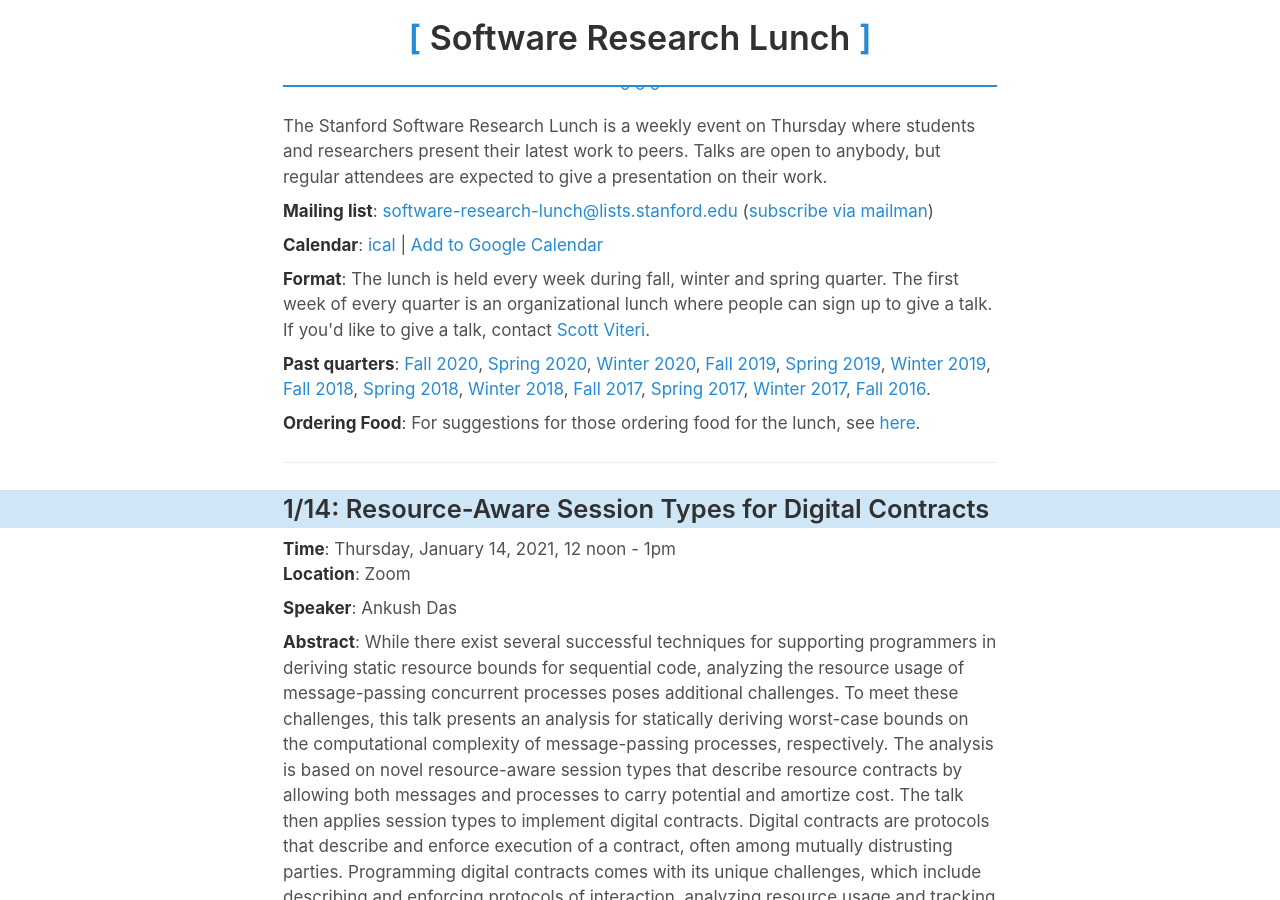
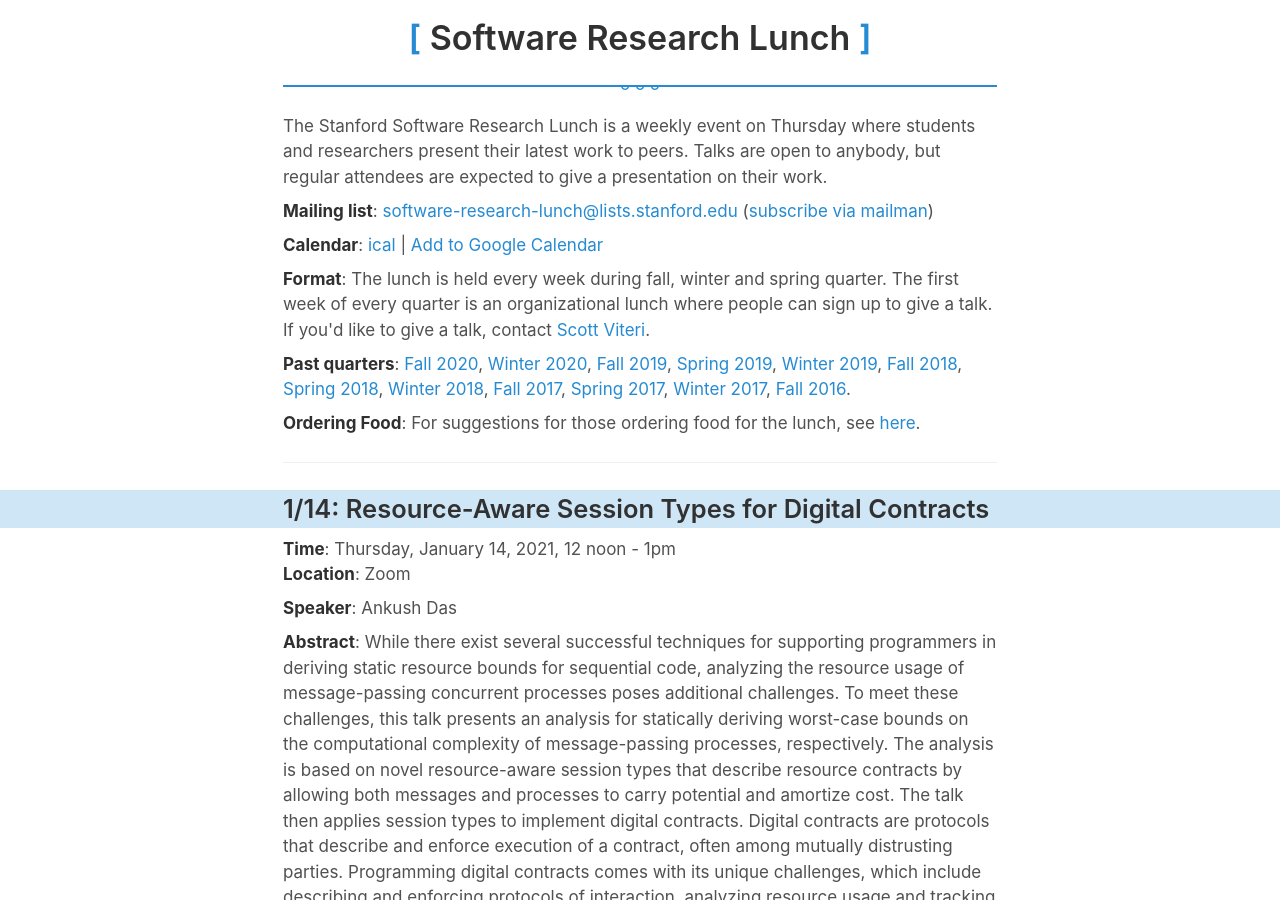
Before and after one commit to software-research-lunch/software-research-lunch.github.io, a Jekyll site: the page built from index.html, in a window 1280 px wide and 900 px high. Built offline with Jekyll 4.4.1, drawn with Linux system fonts in a browser that asks for light colours.

Commit message:
remove 20-spring, which does not exist

```diff
--- a/_includes/main.html
+++ b/_includes/main.html
@@ -7,7 +7,7 @@
 
 <p><strong>Format</strong>: The lunch is held every week during fall, winter and spring quarter.  The first week of every quarter is an organizational lunch where people can sign up to give a talk.  If you'd like to give a talk, contact <a href="mailto:sviteri@stanford.edu">Scott Viteri</a>.<p>
 
-<p><strong>Past quarters</strong>: <a href="/archive/2020-fall/">Fall 2020</a>, <a href="/archive/2020-spring/">Spring 2020</a>, <a href="/archive/2020-winter/">Winter 2020</a>, <a href="/archive/2019-fall/">Fall 2019</a>, <a href="/archive/2019-spring/">Spring 2019</a>, <a href="/archive/2019-winter/">Winter 2019</a>, <a href="/archive/2018-fall/">Fall 2018</a>, <a href="/archive/2018-spring/">Spring 2018</a>, <a href="/archive/2018-winter/">Winter 2018</a>, <a href="/archive/2017-fall/">Fall 2017</a>, <a href="/archive/2017-spring/">Spring 2017</a>, <a href="/archive/2017-winter/">Winter 2017</a>, <a href="/archive/2016-fall/">Fall 2016</a>.</p>
+<p><strong>Past quarters</strong>: <a href="/archive/2020-fall/">Fall 2020</a>, <a href="/archive/2020-winter/">Winter 2020</a>, <a href="/archive/2019-fall/">Fall 2019</a>, <a href="/archive/2019-spring/">Spring 2019</a>, <a href="/archive/2019-winter/">Winter 2019</a>, <a href="/archive/2018-fall/">Fall 2018</a>, <a href="/archive/2018-spring/">Spring 2018</a>, <a href="/archive/2018-winter/">Winter 2018</a>, <a href="/archive/2017-fall/">Fall 2017</a>, <a href="/archive/2017-spring/">Spring 2017</a>, <a href="/archive/2017-winter/">Winter 2017</a>, <a href="/archive/2016-fall/">Fall 2016</a>.</p>
 {% if false %}
 <p><strong>Upcoming quarters</strong>: <a href="/archive/2018-fall/">Fall 2018</a>.</p>
 {% endif %}
```
